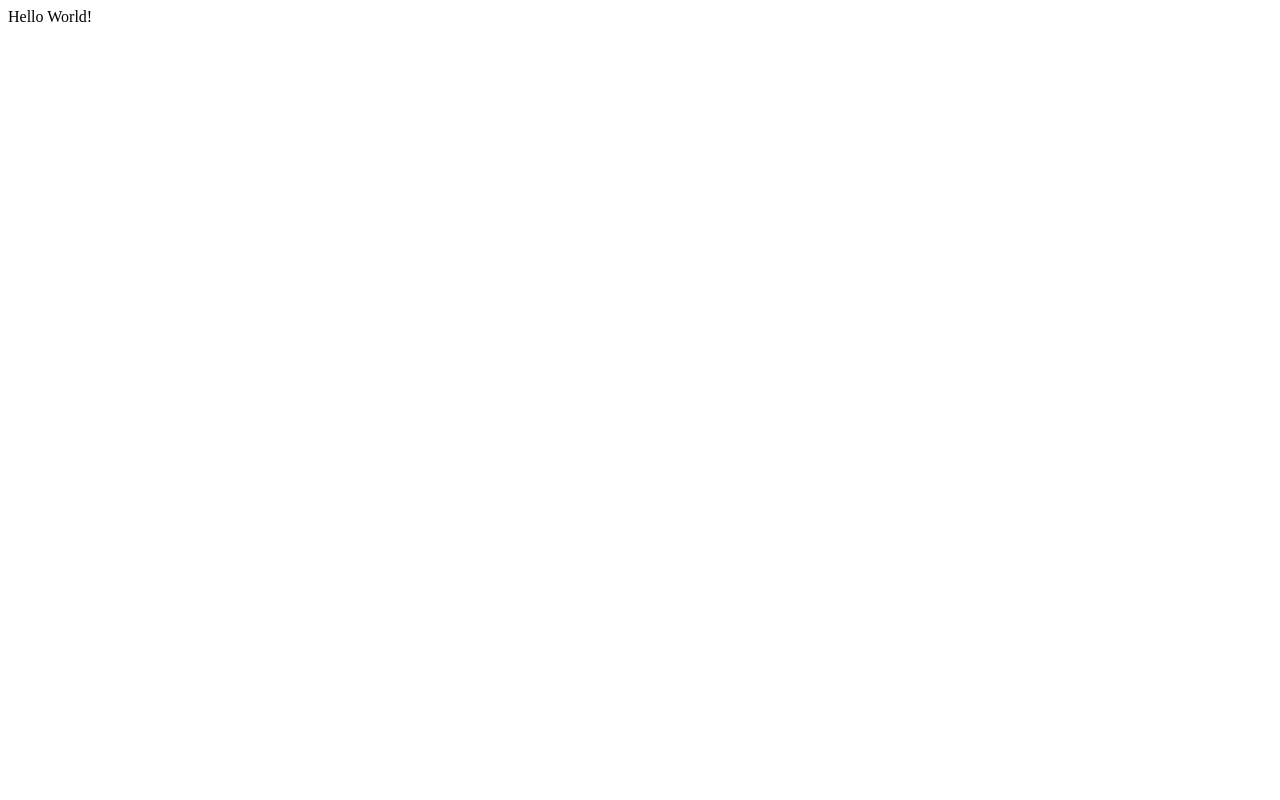
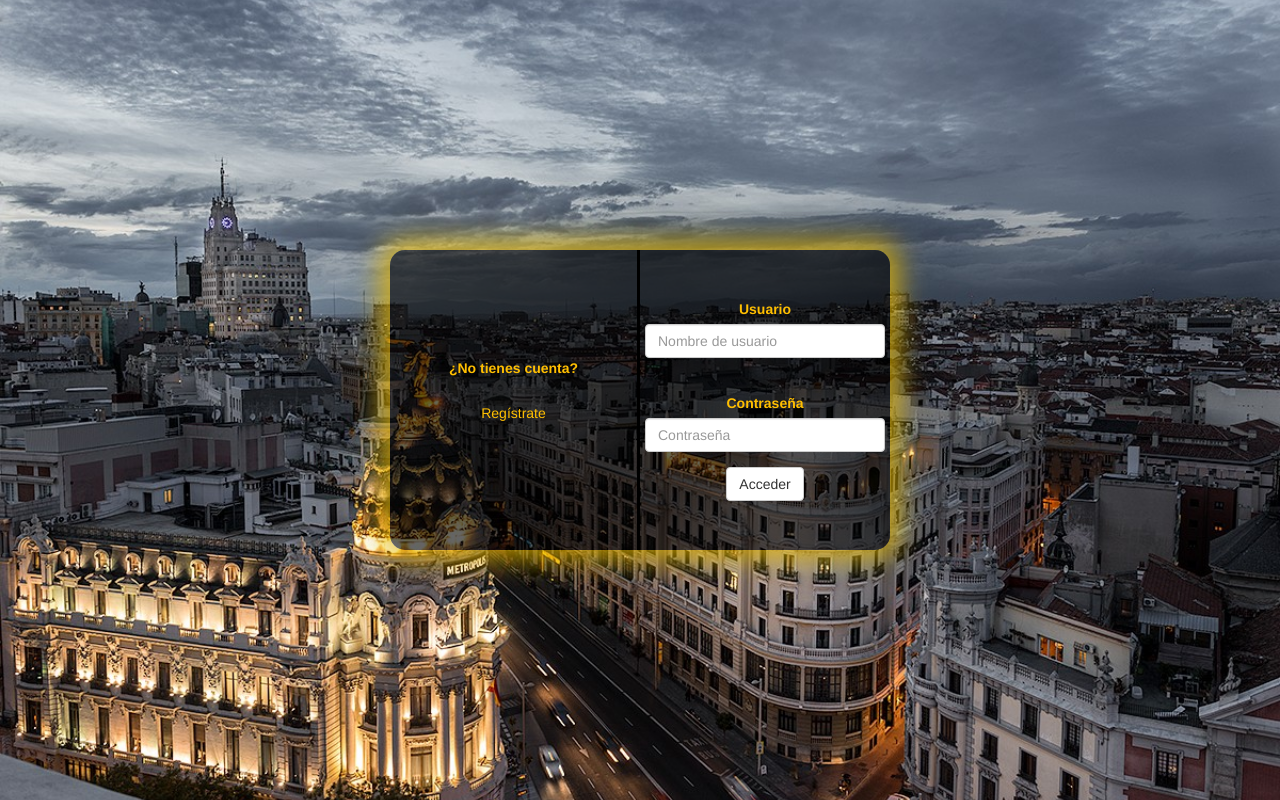
Before and after one commit to DaniTech61/proyecto-daw, a Django app: page / in a window 1280 px wide. Before the commit the page is almost empty. Run offline with Django 3.2, Linux system fonts and the light colour scheme; some libraries are stand-ins or nearby versions.

Commit message:
Login, solo estetico

```diff
--- /dev/null
+++ b/web/static/css/estilos.css
@@ -0,0 +1,77 @@
+html, body {
+	width: 100%;
+	height: 100%;
+	left: 0;
+	top: 0;
+	bottom:0;
+	margin: 0;
+	background: url(../images/madrid3.jpg) no-repeat center center fixed;
+	-webkit-background-size: cover;
+	-moz-background-size: cover;
+	-o-background-size: cover;
+	background-size: cover;
+	overflow-y: auto;
+	overflow: auto;
+}
+
+#panel{
+	-webkit-box-shadow: 0px 0px 26px 10px rgba(0,0,0,0.75);
+	-moz-box-shadow: 0px 0px 26px 10px rgba(0,0,0.75);
+	box-shadow: 0px 0px 26px 10px rgba(230, 184, 0,0.75);
+	margin: auto;
+	position: absolute;
+	top: 0; left: 0; bottom: 0; right: 0;
+	height:300px;
+	width:500px;
+	display:flex;
+	border-radius:15px;
+	background:rgba(0,0,0,0.6);
+    opacity: 1;
+}
+
+#anon{
+	position:relative;
+	float:left;
+	height:100%;
+	width:50%;
+	display:table;
+	border-right:3px solid black;
+	padding:5px;
+}
+
+#anon > span{
+	display: table-cell;
+	vertical-align: middle;
+	text-align: center;
+	color:#FFBF00;
+}
+
+
+
+#log{
+	position:relative;
+	float:left;
+	height:100%;
+	width:50%;
+	display:table;
+	padding:5px;
+}
+
+#log>form{
+	display: table-cell;
+	vertical-align: middle;
+	text-align: center;
+	color:#FFBF00;
+}
+
+a:link{
+	color:#FFBF00;
+}
+
+a:active{
+	color:#FFBF00;
+}
+
+a:visited{
+	color:#FFBF00;
+}
--- /dev/null
+++ b/web/templates/web/includes/registro.html
@@ -0,0 +1,34 @@
+<div id="myModal" class="modal fade">
+							<div class="modal-dialog">
+								<div class="modal-content">
+									<div class="modal-header">
+										<button type="button" class="close" data-dismiss="modal" aria-hidden="true">&times;</button>
+										<h4 class="modal-title">Nuevo usuario</h4>
+									</div>
+									<div class="modal-body">
+										<p>Registro de nuevo usuario</p>
+										<form role="form" method="POST">
+										<div class="form-group">
+											<label for="usuario">Usuario</label>
+											<input type="text" class="form-control" placeholder="Nombre de usuario" name="usuario">
+										</div>
+										<div class="form-group">
+											<label for="contrasena">Contrase&#241;a</label>
+											<input type="password" name="pass" class="form-control" placeholder="Contrase&#241;a">
+										</div>
+										<div class="form-group">
+											<label for="email">Email</label>
+											<input type="email" name="email" class="form-control" placeholder="someone@example.com">
+										</div>
+										</form>
+										<hr>
+										<div class="g-signin2" data-onsuccess="onSignIn"></div>
+
+									</div>
+									<div class="modal-footer">
+										<button type="button" class="btn btn-default" data-dismiss="modal">Cerrar</button>
+										<button type="submit" class="btn btn-primary">Confirmar</button>
+									</div>
+								</div>
+							</div>
+						</div>
--- a/web/templates/web/login.html
+++ b/web/templates/web/login.html
@@ -1,3 +1,59 @@
-<html>
-	<p>Hello World!</p>
+{% load staticfiles %}
+{% include "web/includes/registro.html" %}
+<html lang="es">
+<head>
+    <meta charset="utf-8">
+    <meta http-equiv="X-UA-Compatible" content="IE=edge">
+    <meta name="viewport" content="width=device-width, initial-scale=1">
+    <title>Beware</title>
+
+	<script src="https://ajax.googleapis.com/ajax/libs/jquery/3.1.1/jquery.min.js"></script>
+	<script src="https://maxcdn.bootstrapcdn.com/bootstrap/3.3.7/js/bootstrap.min.js" integrity="sha384-Tc5IQib027qvyjSMfHjOMaLkfuWVxZxUPnCJA7l2mCWNIpG9mGCD8wGNIcPD7Txa" crossorigin="anonymous"></script>
+	<link rel="stylesheet" href="https://maxcdn.bootstrapcdn.com/bootstrap/3.3.7/css/bootstrap.min.css" integrity="sha384-BVYiiSIFeK1dGmJRAkycuHAHRg32OmUcww7on3RYdg4Va+PmSTsz/K68vbdEjh4u" crossorigin="anonymous">
+	<link rel="stylesheet" href="{% static 'css/estilos.css' %}">
+	<style type="text/css">
+		.bs-example {
+		  margin: 20px;
+		}
+		.error {
+			color: red;
+		}
+	</style>
+	<script>
+
+    </script>
+</head>
+<body>
+    <h1></h1>
+	<div class="container-fluid fill">
+			<div id="panel">
+				<div id="anon">
+					<span>
+						<label for="anonimo">¿No tienes cuenta?</label><br>
+						<div id="registro"><div class="bs-example">
+						<a href="#myModal" data-toggle="modal">Regístrate</a>
+						</div>
+					</div>
+					</span>
+				</div>
+				<div id="log">
+					<form role="form" action="src/validar_usuario.php" method="POST">
+						<div class="form-group">
+							<label for="usuario">Usuario</label>
+							<input type="text" class="form-control" placeholder="Nombre de usuario" name="usuario"><br>
+							<span class="error"></span>
+						</div>
+						<div class="form-group">
+							<label for="contrasena">Contraseña</label>
+							<input type="password" name="pass" class="form-control" placeholder="Contraseña">
+							<span class="error"></span>
+						</div>
+						<button type="submit" class="btn btn-default">Acceder</button>
+					</form>
+				</div>
+			</div>
+	</div>
+    <!-- jQuery (necessary for Bootstrap's JavaScript plugins) -->
+    <script src="https://ajax.googleapis.com/ajax/libs/jquery/1.12.4/jquery.min.js"></script>
+</body>
 </html>
```
Also changed, not shown: web/static/images/madrid3.jpg (added), web/templates/login.html (deleted).
